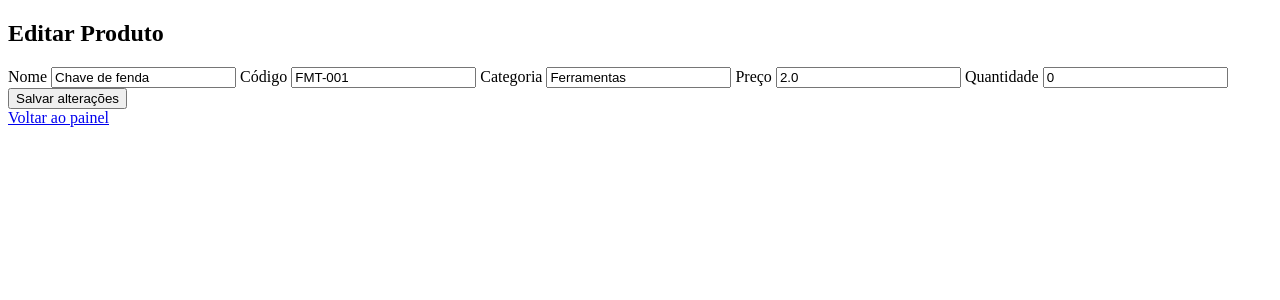
After one commit to Odyjmm/sertao_autopecas, a Flask app: page /admin/produto/editar/5 in a window 1280 px wide. The commit adds this page. Shown: the top 300 px of the page. Run offline with Flask 3, Linux system fonts and the light colour scheme; a user stored in the database is signed in.

Commit message:
Adicionar Função de Editar Produto

```diff
--- a/app/routes/admin.py
+++ b/app/routes/admin.py
@@ -58,3 +58,24 @@ def remover_produto():
     db.session.commit()
 
     return redirect('/admin')
+
+
+@admin.route("/admin/produto/editar/<int:id>", methods=["GET", "POST"])
+@login_required
+def editar_produto(id):
+    if current_user.perfil != 'ADMIN':
+        return redirect('/loja')
+
+    produto = Produto.query.get_or_404(id)
+
+    if request.method == 'POST':
+        produto.nome = request.form.get("nome")
+        produto.codigo = request.form.get("codigo")
+        produto.categoria = request.form.get("categoria")
+        produto.preco = float(request.form.get("preco"))
+        produto.quantidade = int(request.form.get("quantidade"))
+
+        db.session.commit()
+        return redirect("/admin")
+
+    return render_template("admin/editar_produto.html", produto=produto)
--- /dev/null
+++ b/app/templates/admin/editar_produto.html
@@ -0,0 +1,31 @@
+<!DOCTYPE html>
+<html lang="pt-BR">
+<head>
+    <meta charset="UTF-8">
+    <title>Editar Produto</title>
+</head>
+<body>
+    <h2>Editar Produto</h2>
+
+    <form method="post">
+        <label>Nome</label>
+        <input type="text" name="nome" value="{{ produto.nome }}" required>
+
+        <label>Código</label>
+        <input type="text" name="codigo" value="{{ produto.codigo }}" required>
+
+        <label>Categoria</label>
+        <input type="text" name="categoria" value="{{ produto.categoria }}" required>
+
+        <label>Preço</label>
+        <input type="number" step="0.01" name="preco" value="{{ produto.preco }}" required>
+
+        <label>Quantidade</label>
+        <input type="number" name="quantidade" value="{{ produto.quantidade }}" required>
+
+        <button type="submit">Salvar alterações</button>
+    </form>
+
+    <a href="/admin">Voltar ao painel</a>
+</body>
+</html>
--- a/app/templates/admin/inventario.html
+++ b/app/templates/admin/inventario.html
@@ -26,6 +26,8 @@
 
     <a href="/produto/{{ produto.id }}">Ver detalhes</a>
 
+    <a href="/admin/produto/editar/{{ produto.id }}">Editar</a>
+
     <form action="/admin/produto/remover" method="POST">
         <input type="hidden" name="produto_id" value="{{ produto.id }}">
         <button type="submit" onclick="return confirm('Tem certeza que deseja remover este produto?')">Remover</button>
```
Also changed, not shown: instance/banco.db.
